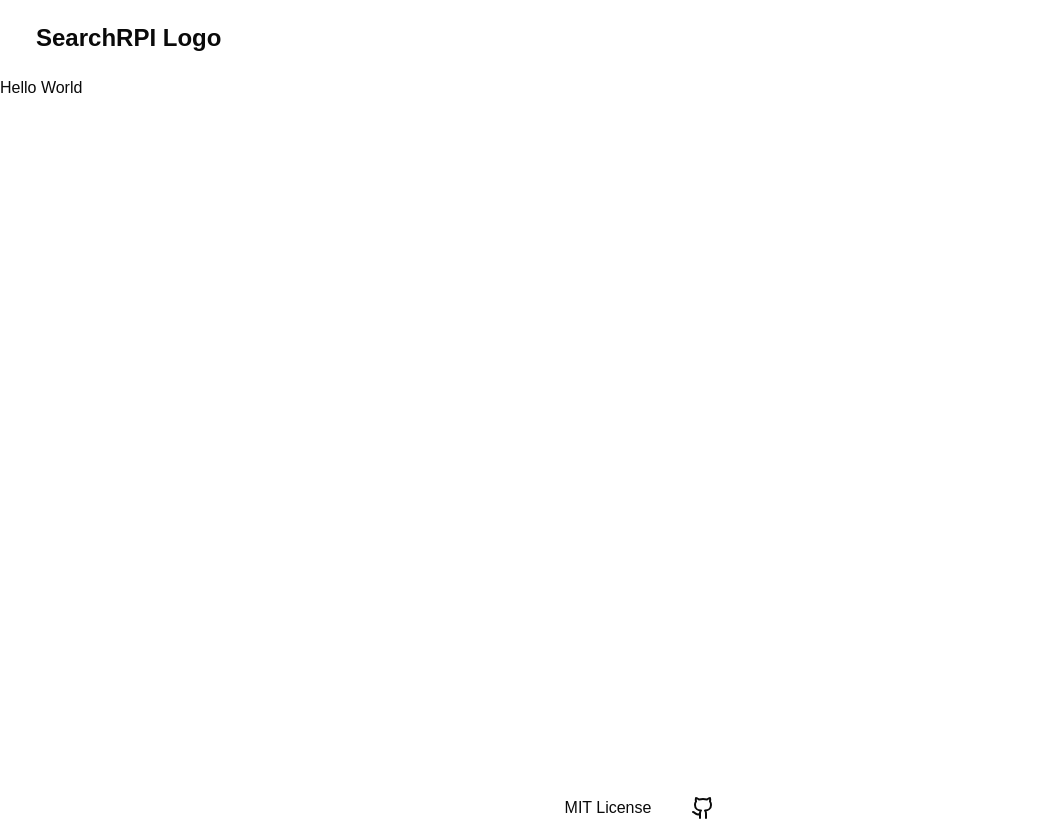
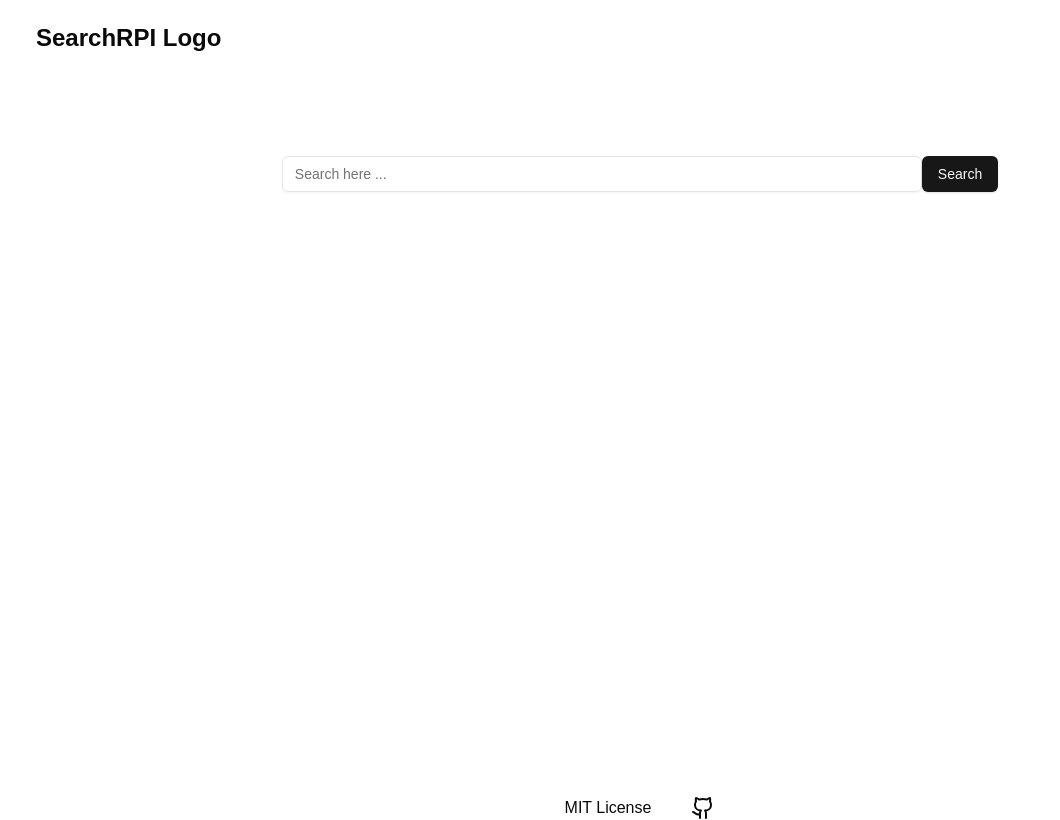
Before and after one commit to SearchRPI/SearchRPI, a Next.js app in the folder ui/: page / in a window 1280 px wide. Shown: the whole page, without its empty margins (0-1060 px from the left). Built offline with nearby package versions, Linux system fonts and the light colour scheme.

Commit message:
feat(ui-searchbox): add search box that can track the search input

```diff
--- a/ui/src/app/page.tsx
+++ b/ui/src/app/page.tsx
@@ -1,11 +1,40 @@
+"use client";
 import Footer from "@/components/footer";
 import Header from "../components/header";
+import { Input } from "@/components/ui/input";
+import { useEffect, useState } from "react";
+import { Button } from "@/components/ui/button";
 
 const HomePage: React.FC = () => {
+  const [searchQuery, setSearchQuery] = useState<string>("");
+
+  // NOTE: Used to test whether searchQuery is correct
+  useEffect(() => {
+    console.log(searchQuery);
+  }, [searchQuery]);
+
+  // NOTE: Used to call backend API to fetch the results
+  const onSubmit = () => {
+    console.log("Search button clicked");
+    console.log(`Search Query: ${searchQuery}`);
+  };
+
   return (
     <div>
       <Header />
-      <div className="h-[90vh]">Hello World</div>
+      <div className="h-[80vh] mt-20">
+        <div className="flex justify-center">
+          {/* TODO: Handle "Submit" or "Enter" key press inside of the Input */}
+          <Input
+            value={searchQuery}
+            onChange={(e) => setSearchQuery(e.target.value)}
+            className="w-[50vw]"
+            placeholder="Search here ..."
+          />
+          <Button onClick={onSubmit}>Search</Button>
+        </div>
+      </div>
+
       <Footer />
     </div>
   );
--- /dev/null
+++ b/ui/src/components/ui/input.tsx
@@ -0,0 +1,22 @@
+import * as React from "react"
+
+import { cn } from "@/lib/utils"
+
+const Input = React.forwardRef<HTMLInputElement, React.ComponentProps<"input">>(
+  ({ className, type, ...props }, ref) => {
+    return (
+      <input
+        type={type}
+        className={cn(
+          "flex h-9 w-full rounded-md border border-input bg-transparent px-3 py-1 text-base shadow-sm transition-colors file:border-0 file:bg-transparent file:text-sm file:font-medium file:text-foreground placeholder:text-muted-foreground focus-visible:outline-none focus-visible:ring-1 focus-visible:ring-ring disabled:cursor-not-allowed disabled:opacity-50 md:text-sm",
+          className
+        )}
+        ref={ref}
+        {...props}
+      />
+    )
+  }
+)
+Input.displayName = "Input"
+
+export { Input }
```
